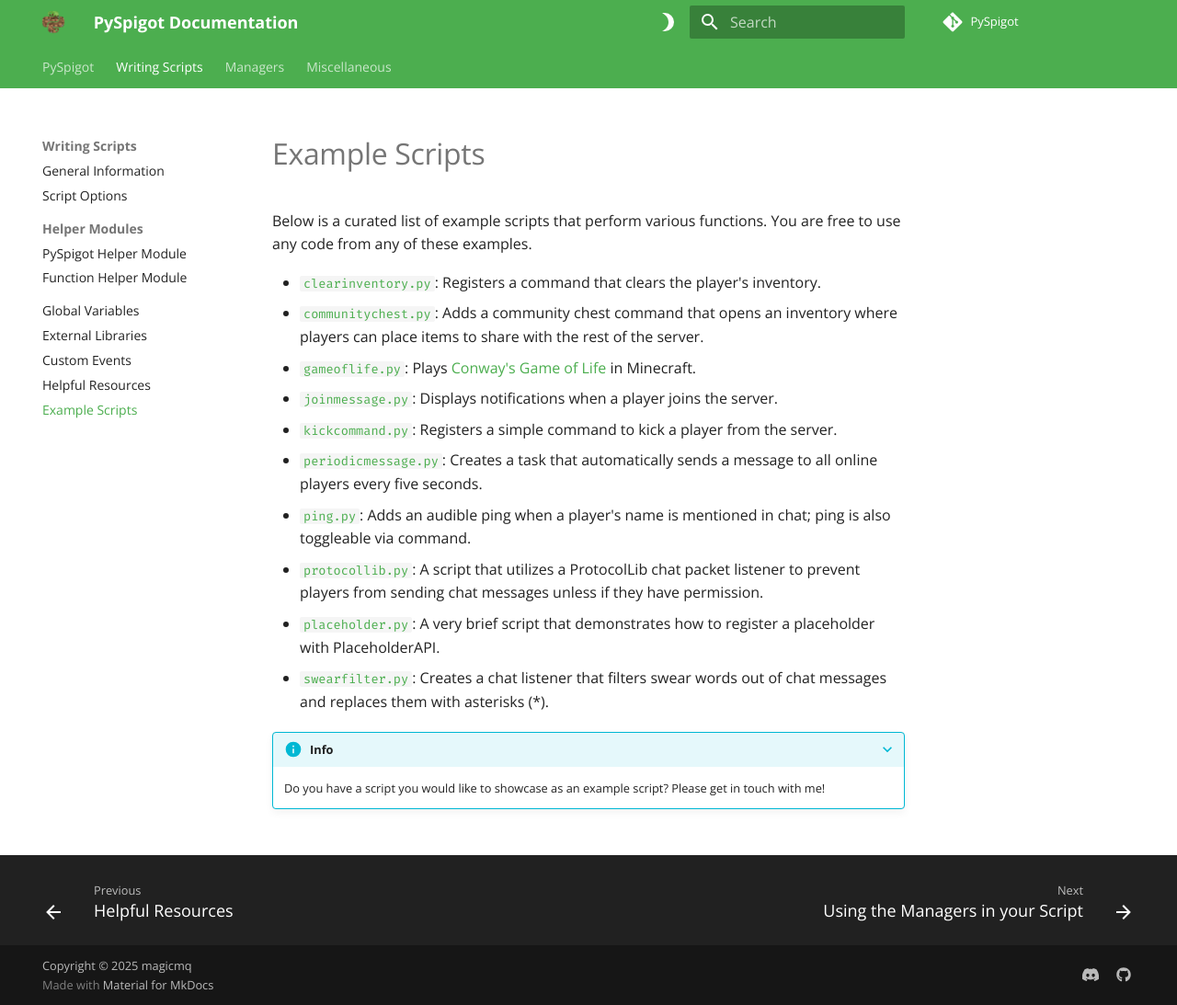
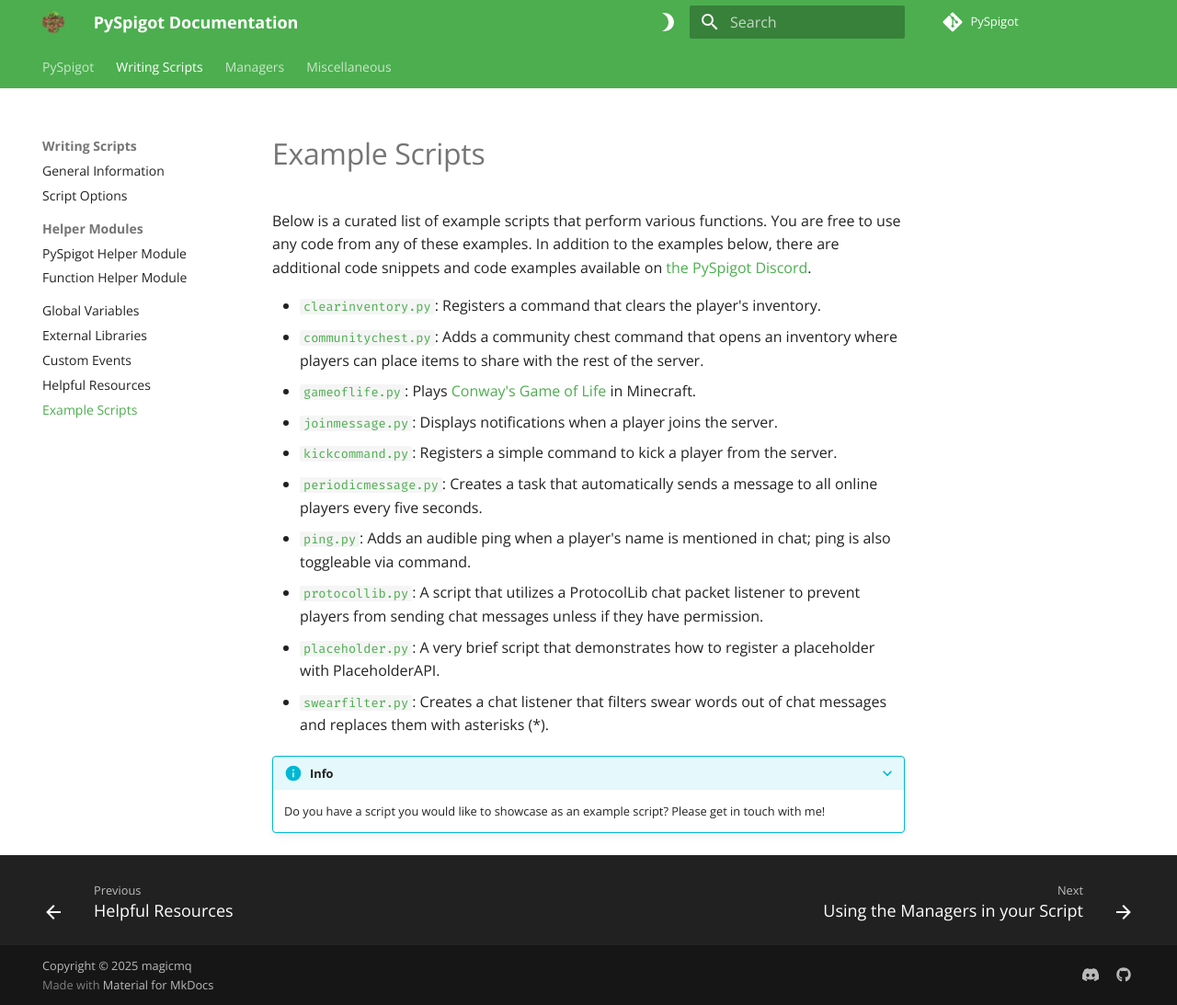
Before and after one commit to magicmq/pyspigot-documentation, an MkDocs documentation site: the page built from docs/scripts/examples.md, in a window 1280 px wide and 1093 px high. Shown: the whole window at 92% size. Built offline with MkDocs 1.6.1 and Material for MkDocs 9.7.7, drawn with Linux system fonts in a browser that asks for light colours; comment, search, counter and statistics services are not loaded.

Commit message:
Add note regarding additional examples on Discord

```diff
--- a/docs/scripts/examples.md
+++ b/docs/scripts/examples.md
@@ -1,6 +1,6 @@
 # Example Scripts
 
-Below is a curated list of example scripts that perform various functions. You are free to use any code from any of these examples.
+Below is a curated list of example scripts that perform various functions. You are free to use any code from any of these examples. In addition to the examples below, there are additional code snippets and code examples available on [the PySpigot Discord](https://discord.gg/f2u7nzRwuk).
 
 - [`clearinventory.py`](https://github.com/magicmq/pyspigot/blob/master/examples/clearinventory.py): Registers a command that clears the player's inventory.
 - [`communitychest.py`](https://github.com/magicmq/pyspigot/blob/master/examples/communitychest.py): Adds a community chest command that opens an inventory where players can place items to share with the rest of the server.
```
